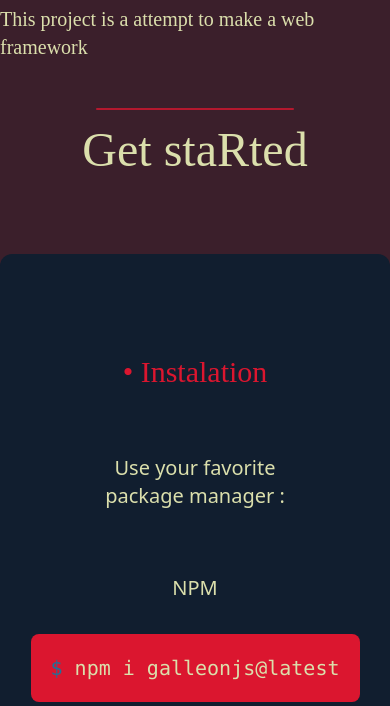
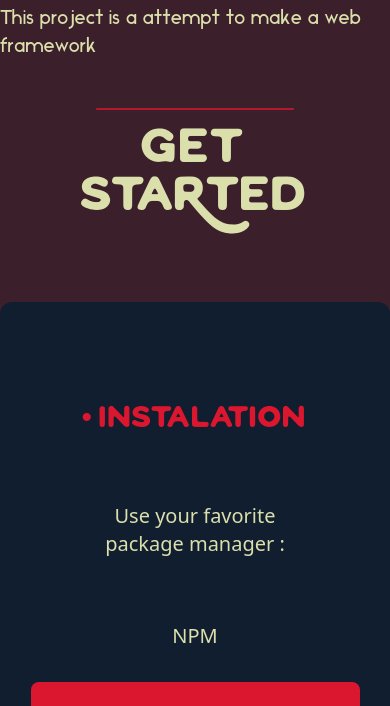
Before and after one commit to WasixXD/Galleon, a website: page pages/docs.html in a window 390 px wide. Shown: the part 1294-2000 px from the top of the page. Drawn offline with nearby package versions, Linux system fonts and the light colour scheme.

Commit message:
✏️ Fixed: font wont load on mobile

```diff
--- a/pages/docs.html
+++ b/pages/docs.html
@@ -31,6 +31,44 @@
     html {
         scroll-behavior: smooth;
     }
+
+
+    @font-face {
+        font-family: "Ikaros Sans";
+        src: local("./public/ikaro.otf");
+        src: url("./public/ikaro.otf") format("embedded-prototype"),
+ url("./public/ikaro.otf") format("woff"),
+ url("./public/ikaro.otf") format("truetype"),
+ url("./public/ikaro.otf") format("woff2"),
+ url("./public/ikaro.otf") format("svg");
+    }
+
+    @font-face {
+        font-family: "WildFire";
+        src: local("./public/ikaro.otf");
+            src: url("./public/wildfire.otf") format("embedded-prototype"),
+             url("./public/wildfire.otf") format("woff2"),
+             url("./public/wildfire.otf") format("woff"),
+             url("./public/wildfire.otf") format("truetype"),
+             url("./public/wildfire.otf") format("svg")
+    }
+        .copy {
+            cursor: pointer;
+        }
+
+
+        .ikaro {
+            font-family: "Ikaros Sans", Arial, Helvetica, sans-serif;
+
+
+
+        }
+
+        .fire {
+            font-family: "WildFire",  Arial, Helvetica, sans-serif;
+
+
+        }
         body {
             padding: 0;
             margin: 0;
@@ -42,17 +80,6 @@
         }
 
 
-        .ikaro {
-            font-family: "Ikaros Sans";
-            src: url("/pages/public/ikaro.otf");
-            font-weight: normal;
-        }
-
-
-        .fire {
-            font-family: wildfire;
-            src: url("/pages/public/wildfire.otf");
-        }
 
 
 
```
